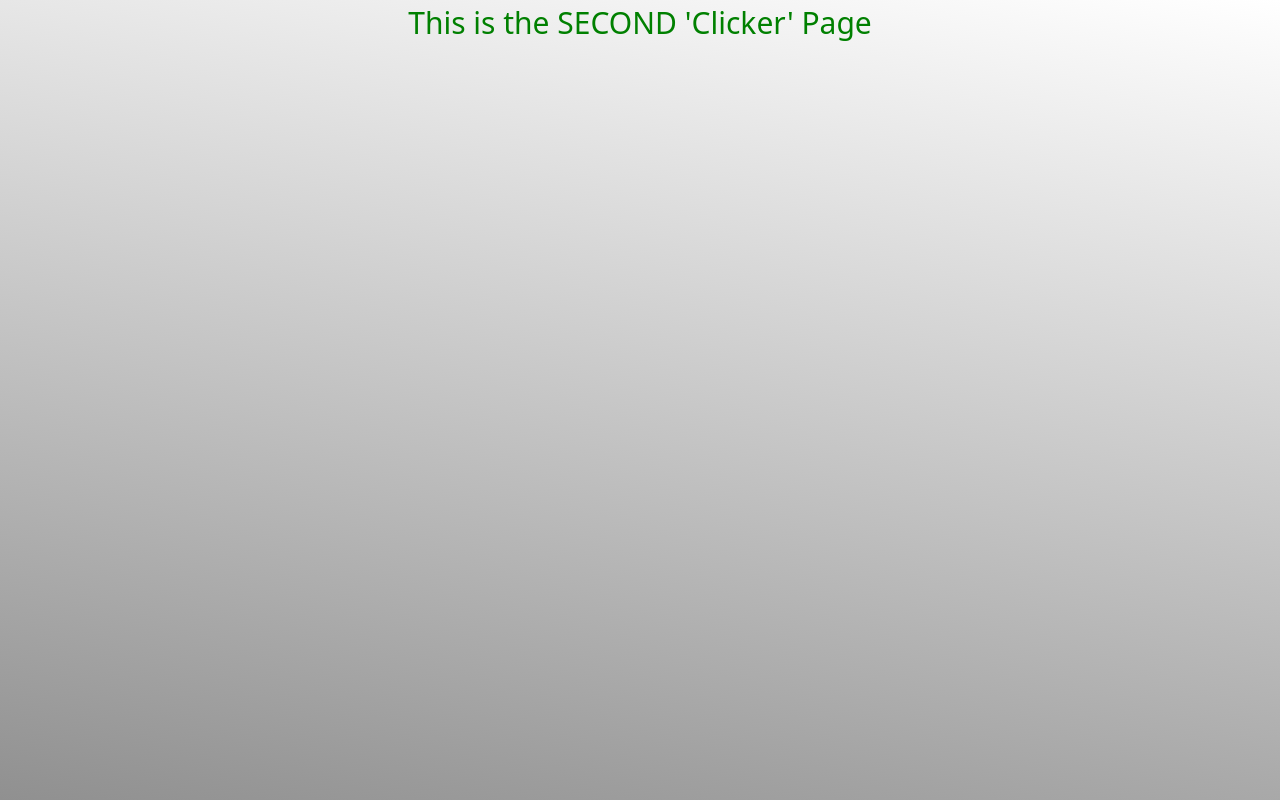
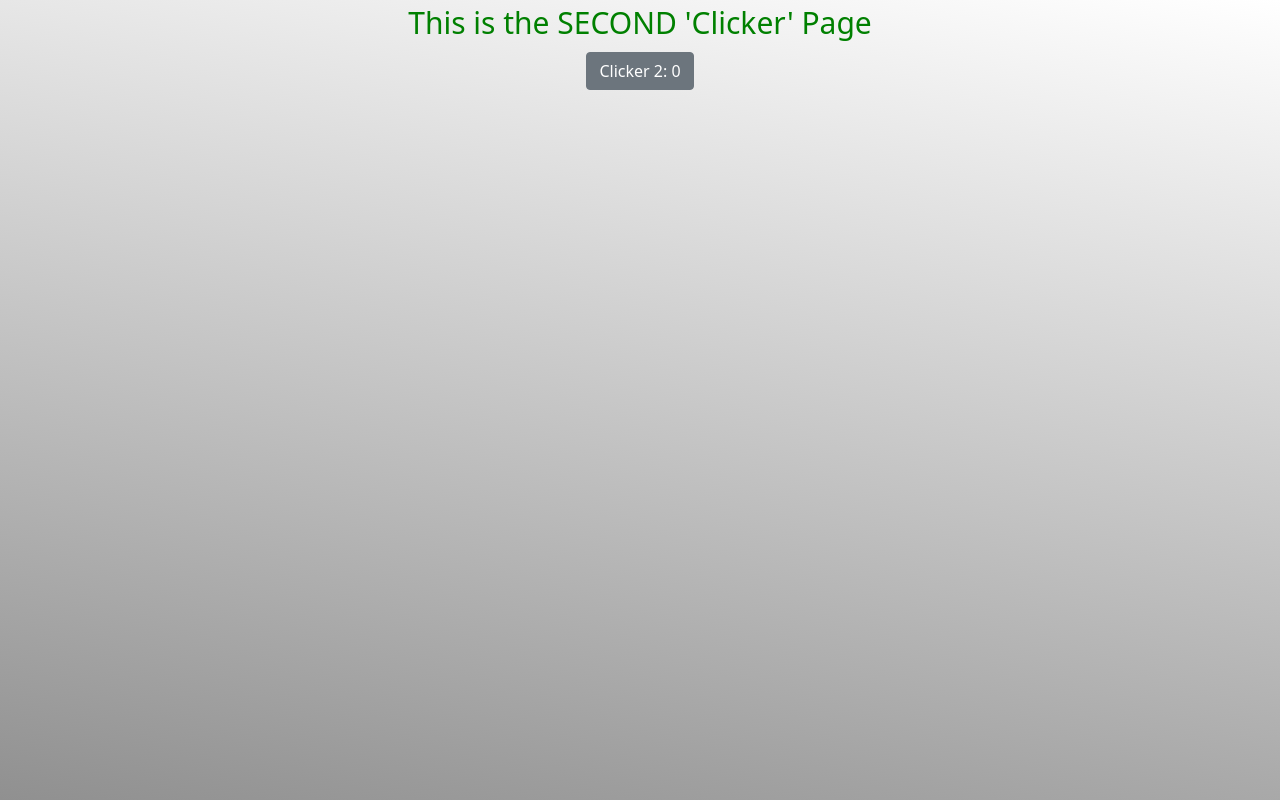
Before and after one commit to cassuhdeel/practice, a React (Create React App) app in the folder frontend/: page /clicker/clicker2 in a window 1280 px wide. Built offline with nearby package versions, Linux system fonts and the light colour scheme.

Commit message:
Added clicker2 logic to frontend

```diff
--- a/frontend/src/clicker/Clicker2.js
+++ b/frontend/src/clicker/Clicker2.js
@@ -1,9 +1,21 @@
-import React from "react";
+import React, { useState } from "react";
 
 function Clicker2() {
+
+  const [counter, setCounter] = useState(0)
+
+const clickerHandler = () => {
+  setCounter(counter + 2)
+}
+
   return (
     <div style={{ color: "green", fontSize: 30 }}>
       This is the SECOND 'Clicker' Page
+      <div>
+        <button className="btn btn-secondary" onClick={clickerHandler} >
+          Clicker 2: {counter}
+        </button>
+      </div>
     </div>
   );
 }
```
